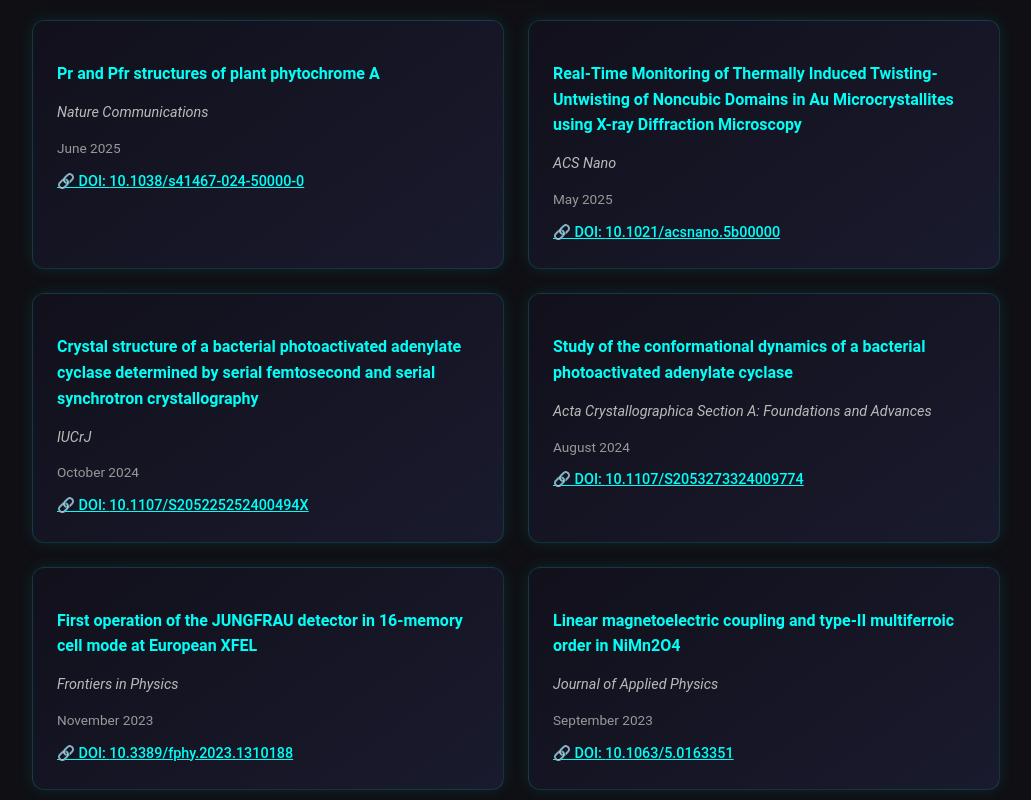
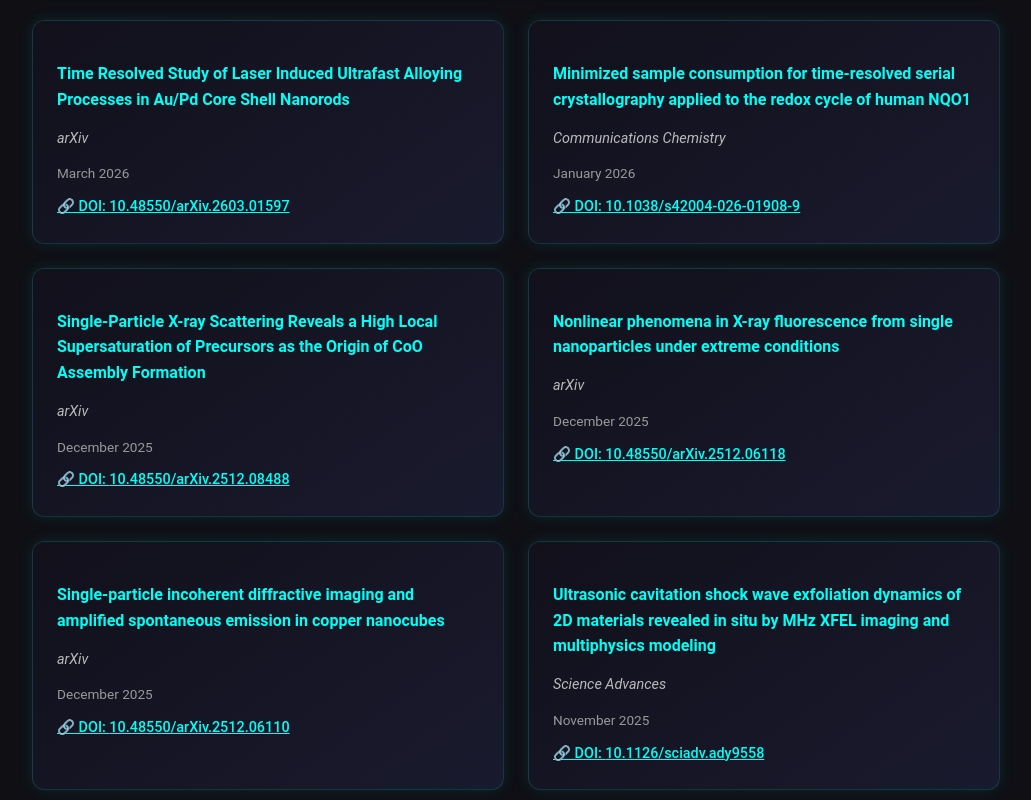
Before and after one commit to abhisakh/Advance_Portfolio, a React (Vite) app in the folder portfolio/: page /publications in a window 1280 px wide. Shown: the part 680-1480 px from the top of the page, without its empty margins (176-1207 px from the left). Built offline with nearby package versions, Linux system fonts and the light colour scheme.

Commit message:
Profile publications being updated

```diff
--- a/portfolio/src/data/profileData.js
+++ b/portfolio/src/data/profileData.js
@@ -568,6 +568,54 @@
   publications: [
     {
       id: 1,
+      title: "Time Resolved Study of Laser Induced Ultrafast Alloying Processes in Au/Pd Core Shell Nanorods",
+      journal: "arXiv",
+      date: "March 2026",
+      doi: "10.48550/arXiv.2603.01597",
+      status: 'found',
+    },
+    {
+      id: 2,
+      title: "Minimized sample consumption for time-resolved serial crystallography applied to the redox cycle of human NQO1",
+      journal: "Communications Chemistry",
+      date: "January 2026",
+      doi: "10.1038/s42004-026-01908-9",
+      status: 'found',
+    },
+    {
+      id: 3,
+      title: "Single-Particle X-ray Scattering Reveals a High Local Supersaturation of Precursors as the Origin of CoO Assembly Formation",
+      journal: "arXiv",
+      date: "December 2025",
+      doi: "10.48550/arXiv.2512.08488",
+      status: 'found',
+    },
+    {
+      id: 4,
+      title: "Nonlinear phenomena in X-ray fluorescence from single nanoparticles under extreme conditions",
+      journal: "arXiv",
+      date: "December 2025",
+      doi: "10.48550/arXiv.2512.06118",
+      status: 'found',
+    },
+    {
+      id: 5,
+      title: "Single-particle incoherent diffractive imaging and amplified spontaneous emission in copper nanocubes",
+      journal: "arXiv",
+      date: "December 2025",
+      doi: "10.48550/arXiv.2512.06110",
+      status: 'found',
+    },
+      {
+      id: 6,
+      title: "Ultrasonic cavitation shock wave exfoliation dynamics of 2D materials revealed in situ by MHz XFEL imaging and multiphysics modeling",
+      journal: "Science Advances",
+      date: "November 2025",
+      doi: "10.1126/sciadv.ady9558",
+      status: 'found',
+    },
+    {
+      id: 7,
       title: "Pr and Pfr structures of plant phytochrome A",
       journal: "Nature Communications",
       date: "June 2025",
@@ -575,7 +623,7 @@
       status: 'found',
     },
     {
-      id: 2,
+      id: 8,
       title: "Real-Time Monitoring of Thermally Induced Twisting-Untwisting of Noncubic Domains in Au Microcrystallites using X-ray Diffraction Microscopy",
       journal: "ACS Nano",
       date: "May 2025",
@@ -583,7 +631,7 @@
       status: 'found',
     },
     {
-      id: 3,
+      id: 9,
       title: "Crystal structure of a bacterial photoactivated adenylate cyclase determined by serial femtosecond and serial synchrotron crystallography",
       journal: "IUCrJ",
       date: "October 2024",
@@ -591,7 +639,7 @@
       status: 'found',
     },
     {
-      id: 4,
+      id: 10,
       title: "Study of the conformational dynamics of a bacterial photoactivated adenylate cyclase",
       journal: "Acta Crystallographica Section A: Foundations and Advances",
       date: "August 2024",
@@ -599,7 +647,7 @@
       status: 'found',
     },
     {
-      id: 5,
+      id: 11,
       title: "First operation of the JUNGFRAU detector in 16-memory cell mode at European XFEL",
       journal: "Frontiers in Physics",
       date: "November 2023",
@@ -607,7 +655,7 @@
       status: 'found',
     },
     {
-      id: 6,
+      id: 12,
       title: "Linear magnetoelectric coupling and type-II multiferroic order in NiMn2O4",
       journal: "Journal of Applied Physics",
       date: "September 2023",
@@ -615,7 +663,7 @@
       status: 'found',
     },
     {
-      id: 7,
+      id: 13,
       title: "Unconventional electronic phase transition in SnBi2Te4: role of anomalous thermal expansion",
       journal: "Journal of Physics: Condensed Matter",
       date: "August 2023",
@@ -623,7 +671,7 @@
       status: 'found',
     },
     {
-      id: 8,
+      id: 14,
       title: "Significant thermoelectric power and large magnetoresistance associated with elastic coupling in ternary PbBi2Te4",
       journal: "Journal of Solid State Chemistry",
       date: "August 2023",
@@ -631,7 +679,7 @@
       status: 'found',
     },
     {
-      id: 9,
+      id: 15,
       title: "Photothermal Synthesis of Copper Sulfide Nanowires for Direct Lithography of Chalcogenides on a Chip",
       journal: "ACS Applied Nano Materials",
       date: "March 2022",
@@ -639,7 +687,7 @@
       status: 'found',
     },
     {
-      id: 10,
+      id: 16,
       title: "Effect of silver nanoparticle doping on the physicochemical properties of a room temperature ferroelectric liquid crystal mixture",
       journal: "Journal of Molecular Liquids",
       date: "September 2020",
@@ -647,7 +695,7 @@
       status: 'found',
     },
     {
-      id: 11,
+      id: 17,
       title: "Unraveling the Spatial Distribution of Catalytic Non-Cubic Au Phases in a Bipyramidal Microcrystallite by X-Ray Diffraction Microscopy",
       journal: "ACS Nano",
       date: "June 2020",
@@ -655,7 +703,7 @@
       status: 'found',
     },
     {
-      id: 12,
+      id: 18,
       title: "Electrodeposition of nanowires of a high copper content thiourea precursor of copper sulfide",
       "journal": "RSC Advances",
       "date": "October 2019",
@@ -663,7 +711,7 @@
       "status": 'found',
     },
     {
-      id: 13,
+      id: 19,
       title: "Confinement Induced Growth of Gold Nano-Crystals in Hybrid Hierarchical Polymer Nanowire",
       "journal": "The Journal of Physical Chemistry C",
       "date": "July 2019",
@@ -671,7 +719,7 @@
       "status": 'found',
     },
     {
-      id: 14,
+      id: 20,
       title: "Effect of non-mesogenic chiral terphenylate on the formulation of room temperature ferroelectric liquid crystal mixtures suitable for display applications",
       "journal": "Journal of Molecular Liquids",
       "date": "July 2019",
@@ -679,7 +727,7 @@
       "status": 'found',
     },
     {
-      id: 15,
+      id: 21,
       title: "Phase behaviour and structural properties of two members of biphenylyl benzoate chiral mesogenic series",
       "journal": "Liquid Crystals",
       "date": "May 2019",
@@ -687,7 +735,7 @@
       "status": 'found',
     },
     {
-      id: 16,
+      id: 22,
       title: "The high-energy material science and high-resolution diffraction beamlines at PETRA III",
       "journal": "Acta Crystallographica Section A: Foundations and Advances",
       "date": "August 2016",
@@ -695,7 +743,7 @@
       "status": 'found',
     },
     {
-      id: 17,
+      id: 23,
       title: "Evidence of the charge-density wave state in polypyrrole nanotubes",
       "journal": "Physical review. B, Condensed matter",
       "date": "March 2015",
@@ -703,7 +751,7 @@
       "status": 'found',
     },
     {
-      id: 18,
+      id: 24,
       title: "Direct experimental evidence of multiferroicity in a nanocrystalline Zener polaron ordered manganite",
       "journal": "Physical Review B",
       "date": "December 2014",
@@ -711,7 +759,7 @@
       "status": 'found',
     },
     {
-      id: 19,
+      id: 25,
       title: "Bi-stable resistive switching in an array of Cu/CuxO/Au nanowires",
       "journal": "Applied Physics A",
       "date": "September 2014",
@@ -719,7 +767,7 @@
       "status": 'found',
     },
     {
-      id: 20,
+      id: 26,
       title: "Tuning of colossal dielectric constant in gold-polypyrrole composite nanotubes using in-situ x-ray diffraction techniques",
       "journal": "AIP Advances",
       "date": "September 2014",
@@ -727,7 +775,7 @@
       "status": 'found',
     },
     {
-      id: 21,
+      id: 27,
       title: "Asymmetric water diffusion driven nanotube actuator",
       "journal": "RSC Advances",
       "date": "April 2014",
@@ -735,7 +783,7 @@
       "status": 'found',
     },
     {
-      id: 22,
+      id: 28,
       title: "Core level photoemission studies on conducting polypyrrole polymer nanotubes showing switching transitions",
       "journal": "Journal of Applied Physics",
       "date": "October 2013",
@@ -743,7 +791,7 @@
       "status": 'found',
     },
     {
-      id: 23,
+      id: 29,
       title: "Hybrid nanotubes: Single step formation of homogeneous nanotubes of polypyrrole-gold composites and novel switching transition of resistance beyond liquid nitrogen temperature",
       "journal": "Journal of Applied Physics",
       "date": "August 2012",
@@ -751,7 +799,7 @@
       "status": 'found',
     },
     {
-      id: 24,
+      id: 30,
       title: "Polarized neutron reflectivity study of spin vortices formed in Gd-based Langmuir-Blodgett films",
       "journal": "Physical review. B, Condensed matter",
       "date": "November 2010",
@@ -759,7 +807,7 @@
       "status": 'found',
     },
     {
-      id: 25,
+      id: 31,
       title: "Surface and interfacial structural characterization of MBE grown Si/Ge multilayers",
       "journal": "Applied Surface Science",
       "date": "October 2009",
@@ -767,7 +815,7 @@
       "status": 'found',
     },
   ],
-  publicationsCount: 25,
+  publicationsCount: 32,
   languages: ["English (Proficient)", "German (Intermediate)"],
   interests: ["Explore Evolving Fields", "AI in Science", "Data-Driven Research", "Instrument Design", "Music(Piano)", "Painting"],
 };
```
